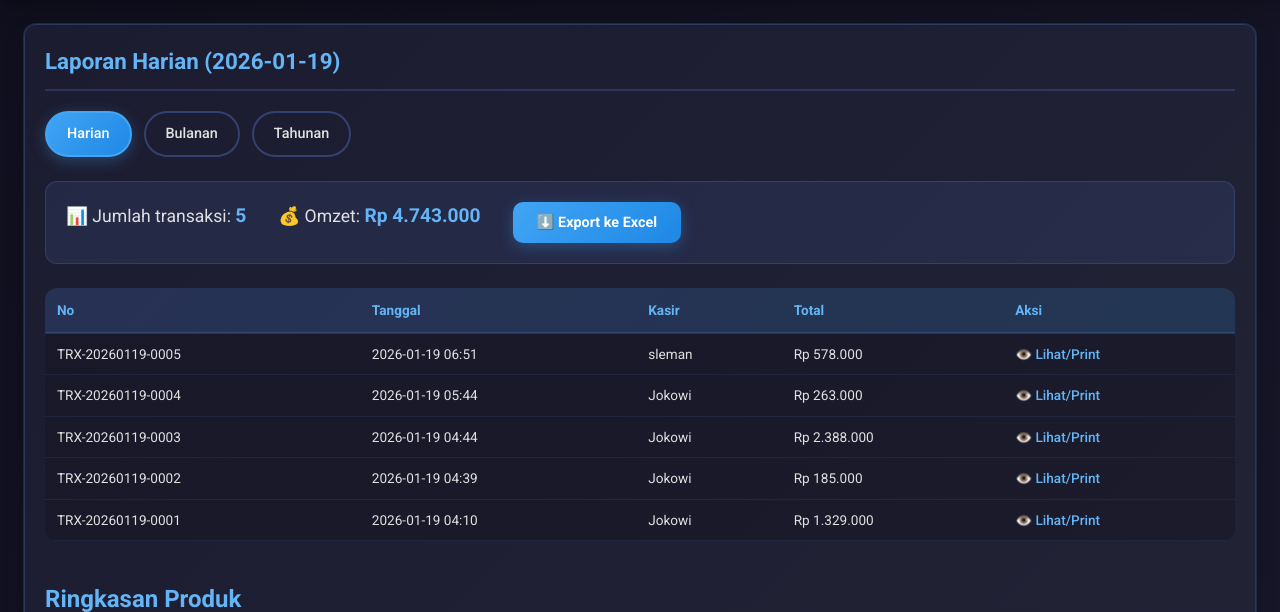
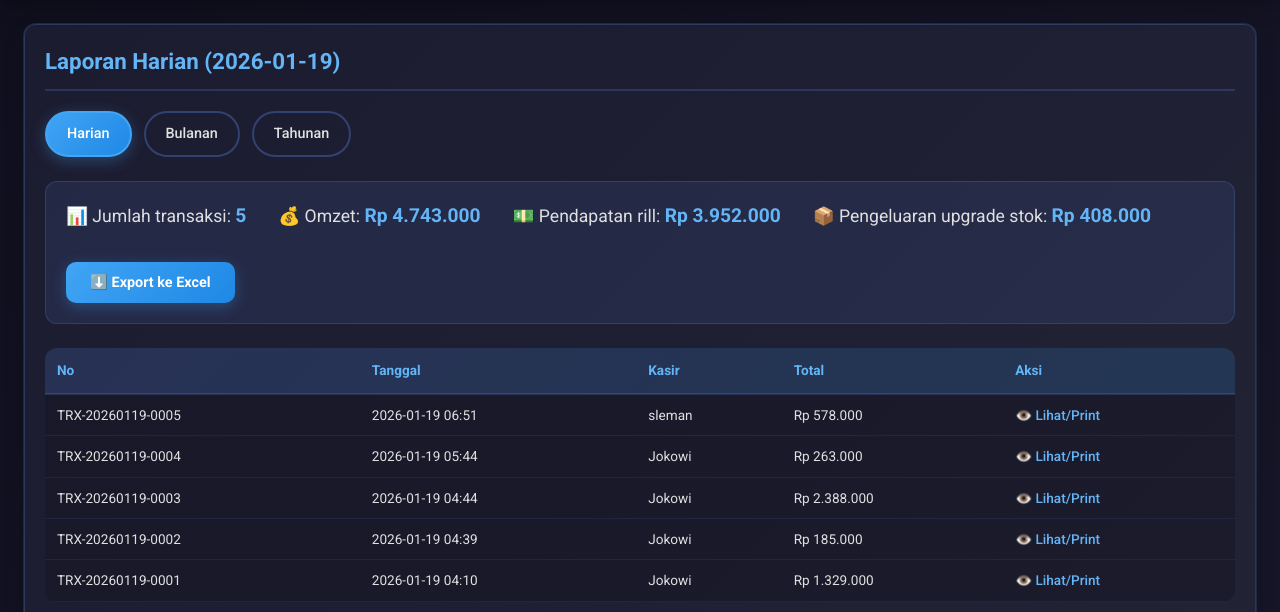
Before and after one commit to Jwfathoni/kasir-pos, a FastAPI app: page /reports in a window 1280 px wide. Shown: the part 70-682 px from the top of the page. Run offline with FastAPI, Linux system fonts and the light colour scheme; a user stored in the database is signed in; data comes from the database, SQL or seed files in the repository.

Commit message:
Update laporan: pendapatan rill & pengeluaran stok

```diff
--- a/app.py
+++ b/app.py
@@ -594,6 +594,17 @@ def reports_page(request: Request, mode: str = "daily", db: Session = Depends(ge
 
     trx_list = q.filter(Transaction.created_at >= start, Transaction.created_at <= end).order_by(Transaction.id.desc()).all()
     omzet = sum(t.total for t in trx_list)
+    # Hitung modal (cost) dari item transaksi untuk pendapatan rill (omzet - modal penjualan)
+    total_modal = 0
+    for t in trx_list:
+        for item in t.items:
+            total_modal += (item.cost_price or 0) * (item.qty or 0)
+    pendapatan_rill = omzet - total_modal
+
+    # Pengeluaran dari upgrade stok (dari tabel stock_updates) pada periode yang sama
+    stock_updates = db.query(StockUpdate).filter(StockUpdate.created_at >= start, StockUpdate.created_at <= end).all()
+    pengeluaran_stok = sum(su.total_pengeluaran or 0 for su in stock_updates)
+
     jumlah = len(trx_list)
 
     return templates.TemplateResponse("reports.html", {
@@ -602,6 +613,8 @@ def reports_page(request: Request, mode: str = "daily", db: Session = Depends(ge
         "mode": mode,
         "trx_list": trx_list,
         "omzet": format_idr(omzet),
+        "pendapatan_rill": format_idr(pendapatan_rill),
+        "pengeluaran_stok": format_idr(pengeluaran_stok),
         "jumlah": jumlah,
         "user": request.session["user"]
     })
--- a/templates/reports.html
+++ b/templates/reports.html
@@ -12,6 +12,8 @@
   <div class="summary">
     <div>📊 Jumlah transaksi: <b>{{ jumlah }}</b></div>
     <div>💰 Omzet: <b>Rp {{ omzet }}</b></div>
+    <div>💵 Pendapatan rill: <b>Rp {{ pendapatan_rill }}</b></div>
+    <div>📦 Pengeluaran upgrade stok: <b>Rp {{ pengeluaran_stok }}</b></div>
     <button id="export-excel-btn" class="btn" style="background-color: #4CAF50;">⬇️ Export ke Excel</button>
   </div>
 
```
